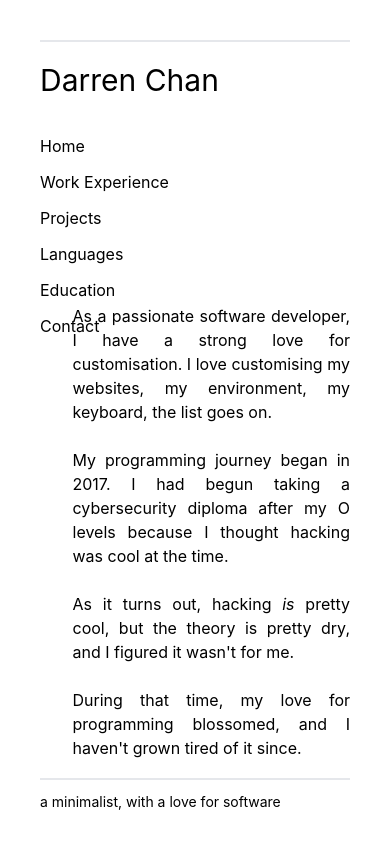
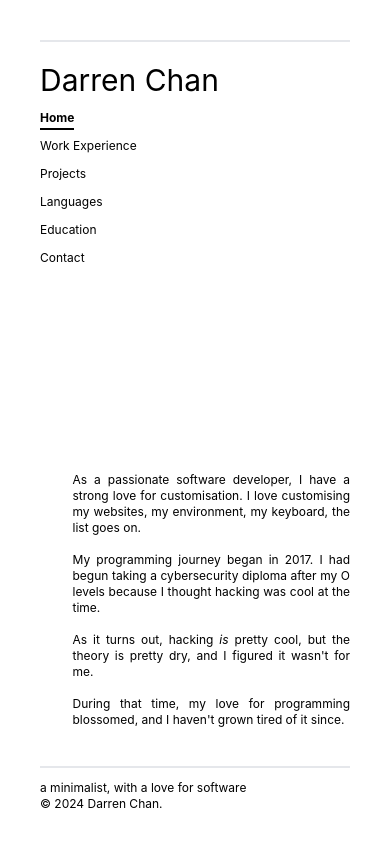
Before and after one commit to cthdarren/darren-chan.com, a React (Create React App) app in the folder portfolio/: page / in a window 390 px wide. Built offline with nearby package versions, Linux system fonts and the light colour scheme; a web font is replaced by a local one.

Commit message:
added some animations, copyright, styled for mobile

```diff
--- a/portfolio/src/App.css
+++ b/portfolio/src/App.css
@@ -39,6 +39,20 @@
 .navbaritem:hover::after {
     width:100%
 }
+
+.contentpage{
+  animation: fade-in 0.5s;
+}
+
+@keyframes fade-in {
+  from {
+    opacity: 0;
+  }
+  to {
+    opacity: 100;
+  }
+}
+
 
 @media (prefers-reduced-motion: no-preference) {
   .App-logo {
--- a/portfolio/src/App.js
+++ b/portfolio/src/App.js
@@ -1,11 +1,42 @@
-import logo from "./logo.svg";
 import "./App.css";
-import LandingButton from "./LandingButton";
-import WorkExpCard from "./WorkExpCard";
 import Home from "./Home";
 import NavBar from "./Navbar";
+import { React, useState } from "react";
+import WorkExperience from "./WorkExperience";
+import Projects from "./Projects";
+import Languages from "./Languages";
+import Education from "./Education";
+import Contact from "./Contact";
 
 function App() {
+    const [currPage, setCurrPage] = useState(0);
+    const pages = [
+        "Home",
+        "Work Experience",
+        "Projects",
+        "Languages",
+        "Education",
+        "Contact",
+    ];
+
+    function renderPage(index) {
+        switch (index) {
+            case 0:
+                return <Home />;
+            case 1:
+                return <WorkExperience />;
+            case 2:
+                return <Projects />;
+            case 3:
+                return <Languages />;
+            case 4:
+                return <Education />;
+            case 5:
+                return <Contact />;
+            default:
+                return <></>;
+        }
+    }
     return (
         <div className="App ">
             <div
@@ -13,20 +44,24 @@ function App() {
                 className="text-left w-full absolute top-10 md:top-16 md:px-16 px-10"
             >
                 <p className="border-t-2 pt-5 text-3xl md:text-5xl">Darren Chan</p>
-                    <NavBar/>
-
+                <NavBar
+                    pages={pages}
+                    page={currPage}
+                    handleOnClickNavItem={(e) => setCurrPage(e)}
+                />
             </div>
             <div
-                    id="subheader"
+                id="footer"
                 className="text-md w-full text-left absolute bottom-5 md:px-16 px-10"
             >
-                    <p className="border-t-2 py-3 text-sm">
+                <p className="border-t-2 py-3 md:text-sm text-xs flex sm:flex-row flex-col">
                     a minimalist, with a love for software
+                <span className="grow sm:text-right text-left pt-0 sm:pt-0">© 2024 Darren Chan.</span>
                 </p>
             </div>
 
-            <div id="currpage" className="w-full absolute top-10 md:top-16 bottom-16">
-                <Home/>
+            <div id="currpage" className="w-full absolute top-10 sm:top-16 sm:bottom-16 bottom-24">
+                {renderPage(currPage)}
             </div>
         </div>
     );
--- a/portfolio/src/Contact.js
+++ b/portfolio/src/Contact.js
@@ -0,0 +1,3 @@
+export default function Contact(){
+
+}
--- a/portfolio/src/Education.js
+++ b/portfolio/src/Education.js
@@ -0,0 +1,3 @@
+export default function Education(){
+
+}
--- a/portfolio/src/Home.js
+++ b/portfolio/src/Home.js
@@ -1,6 +1,6 @@
 function Home() {
     return (
-        <div className="bottom-0 absolute text-right right-0 w-11/12 sm:w-9/12 md:w-7/12 lg:w-6/12 xl:w-4/12 pb-5 md:px-20 px-10 xl:text-base text-base text-justify ">
+        <div className="bottom-0 absolute text-right right-0 w-11/12 sm:w-9/12 md:w-7/12 lg:w-6/12 xl:w-4/12 pb-5 sm:pb-10 md:px-20 px-10 xl:text-base text-xs text-justify contentpage">
             As a passionate software developer, I have a strong love for
             customisation. I love customising my websites, my environment, my
             keyboard, the list goes on.
--- a/portfolio/src/Languages.js
+++ b/portfolio/src/Languages.js
@@ -0,0 +1,3 @@
+export default function Languages(){
+
+}
--- a/portfolio/src/NavItem.js
+++ b/portfolio/src/NavItem.js
@@ -1,9 +1,15 @@
-function NavItem({ name, link }) {
+function NavItem({ name, link, index, currpage, handleOnClickNavItem}) {
     return (
         <div className="pb-3">
-            <span id="" className="relative navbaritem z-50 cursor-pointer ">
+            {index === currpage? (
+            <span id="" className="relative selectednavbaritem font-bold z-50 cursor-pointer">
                 {name}
             </span>
+            ) : (
+            <span id="" className="relative navbaritem z-50 cursor-pointer" onClick={() => handleOnClickNavItem(index)}>
+                {name}
+            </span>
+            )}
         </div>
     );
 }
--- a/portfolio/src/Navbar.js
+++ b/portfolio/src/Navbar.js
@@ -1,16 +1,20 @@
 import "./index.css";
 import NavItem from "./NavItem";
 
-function NavBar() {
+function NavBar({ pages, page, handleOnClickNavItem }) {
     return (
-        <div className="flex flex-col text-base mt-9">
+        <div className="flex flex-col md:text-base text-xs md:mt-9 mt-3">
             <div id="navbar" className="z-50">
-                <NavItem name="Home" link="" />
-                <NavItem name="Work Experience" link="" />
-                <NavItem name="Projects" link="" />
-                <NavItem name="Languages" link="" />
-                <NavItem name="Education" link="" />
-                <NavItem name="Contact" link="" />
+                {pages.map((name, index) =>
+                <NavItem
+                    name={name}
+                    link=""
+                    key={index}
+                    index={index}
+                    currpage={page}
+                    handleOnClickNavItem = {handleOnClickNavItem}
+                />
+                )}
             </div>
         </div>
     );
--- a/portfolio/src/Projects.js
+++ b/portfolio/src/Projects.js
@@ -0,0 +1,3 @@
+export default function Projects(){
+
+}
--- a/portfolio/src/WorkExperience.js
+++ b/portfolio/src/WorkExperience.js
@@ -0,0 +1,3 @@
+export default function WorkExperience(){
+
+}
--- a/portfolio/src/index.js
+++ b/portfolio/src/index.js
@@ -2,7 +2,6 @@ import React from 'react';
 import ReactDOM from 'react-dom/client';
 import App from './App';
 import reportWebVitals from './reportWebVitals';
-import NavBar from './Navbar';
 import './index.css';
 
 const root = ReactDOM.createRoot(document.getElementById('root'));
```
Lines whose indentation alone changed are shown as unchanged.
